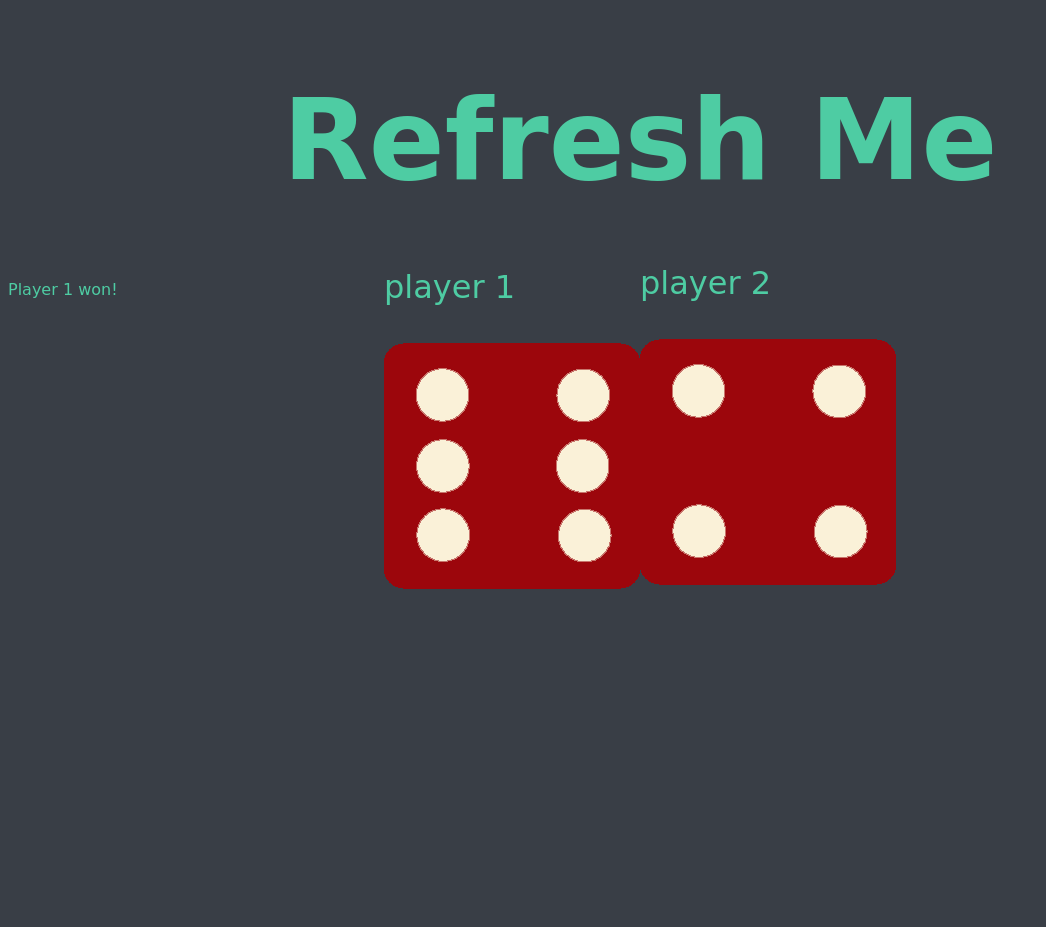
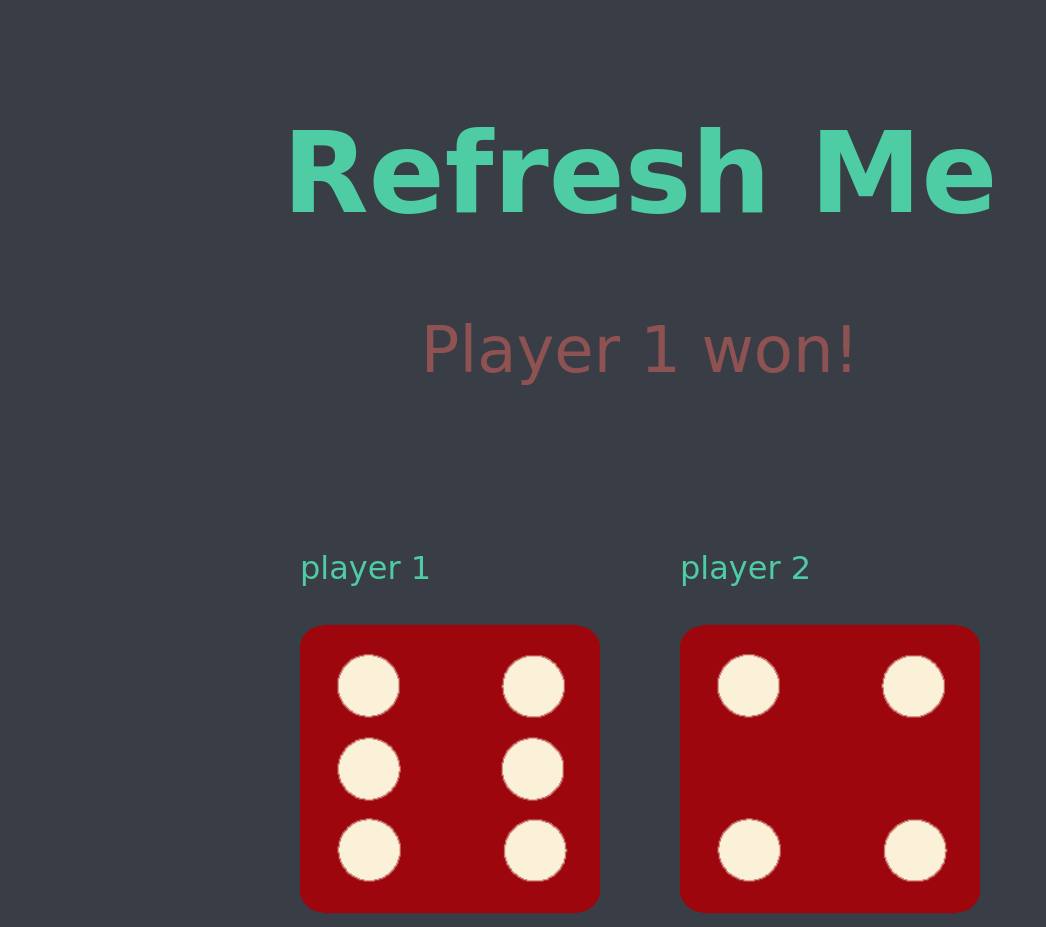
Before and after one commit to marrieetaa/Angela, a plain HTML site: page Day-5/index.html in a window 1280 px wide. Shown: the whole page, without its empty margins (0-1046 px from the left). Before the commit the page ends 800 px from the top, so only its background shows below. Drawn offline with Linux system fonts and the light colour scheme.

Commit message:
CACHE Selectors

```diff
--- a/Day-5/style.css
+++ b/Day-5/style.css
@@ -2,11 +2,16 @@ body {
   color: #4ECCA3;
   font-family: cursive;
   background-color: #393E46;
+  margin: 0;
+  padding: 0;
 }
 
-#refresh {
-  font-size: 7rem;
-  text-align: center;
+.main-container {
+  display: flex;
+  flex-wrap: wrap;
+  justify-content: space-around;
+  align-items: center;
+  min-height: 100vh;
 }
 
 .container {
@@ -17,10 +22,32 @@ body {
   font-size: 2rem;
 }
 
-#player1 {
-  margin: 0 70px;
-}
-
 #image-container {
   display: none;
 }
+
+img[alt] {
+  width: 300px;
+  height: 300px;
+}
+
+#cont1 , #cont2 {
+   width: 300px;
+   height: 300px;
+}
+#cont1 {
+  margin-right: 5rem;
+}
+
+#head {
+  text-align: center;
+  margin-bottom: 50px;
+  font-size: 4rem;
+  color: rgb(143, 82, 82);
+}
+
+#refresh {
+  font-size: 7rem;
+  text-align: center;
+  color: #4ECCA3;
+}
```
